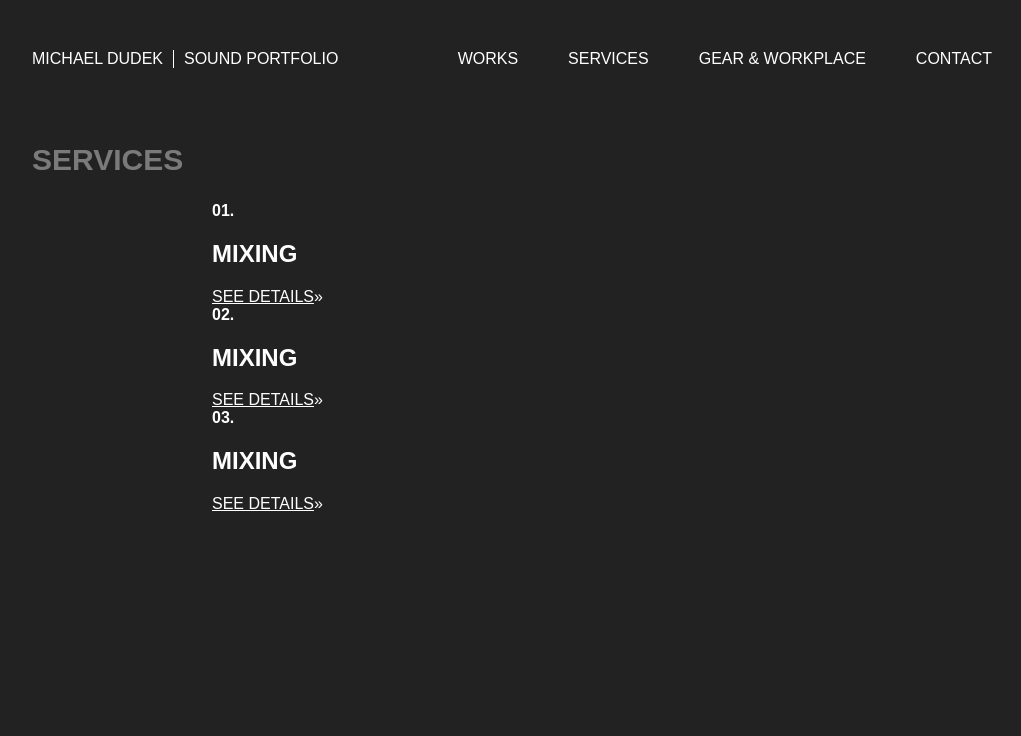
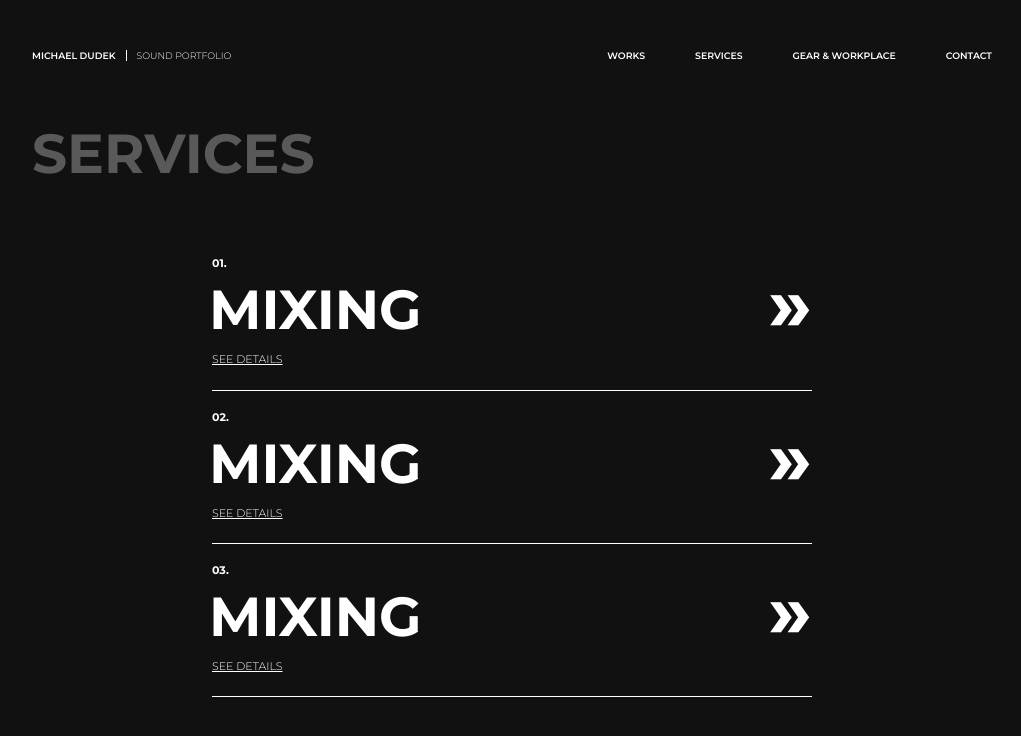
Before and after one commit to kwieccia/mdudek-sound, a React (Create React App) app: page /services in a window 1280 px wide. Shown: the top 736 px of the page, without its empty margins (128-1149 px from the left). Built offline with nearby package versions, Linux system fonts and the light colour scheme.

Commit message:
Typography styles

```diff
--- a/src/App.js
+++ b/src/App.js
@@ -1,7 +1,7 @@
 import React, { Component } from 'react';
 import './styles/animations.css';
 import css from './styles/styles';
-import Radium from 'radium';
+import Radium, {StyleRoot} from 'radium';
 import { BrowserRouter, Route, Switch, Link, withRouter } from 'react-router-dom';
 import { TransitionGroup, CSSTransition } from "react-transition-group";
 
@@ -15,7 +15,6 @@ import Error404 from './pages/Error404';
 
 class AppContent extends Component {
   render() {
-    console.warn(this.props)
     return (
       <div style={styles.pageWrapper(this.props.location.pathname)}>
         <header style={styles.pageHeader}>
@@ -57,9 +56,11 @@ const App = withRouter(Radium(AppContent));
 
 export default class WrappedApp extends Component {
   render = () => (
-    <BrowserRouter>
-      <App />
-    </BrowserRouter>
+    <StyleRoot>
+      <BrowserRouter>
+        <App />
+      </BrowserRouter>
+    </StyleRoot>
   )
 }
 
@@ -69,7 +70,7 @@ const switchBackground = (page) => {
     case '/works':
       return 'navy';
     default:
-      return '#222';
+      return '#111';
   }
 }
 
@@ -87,23 +88,29 @@ const styles = {
   pageContent: {
     maxWidth: '100%',
     width: css._wrapperWidth,
-    textAlign: 'left'
+    textAlign: 'left',
+    paddingBottom: 80
   },
   pageHeader: {
     textTransform: 'uppercase',
     maxWidth: '100%',
     width: css._wrapperWidth,
-    padding: '50px 0',
-    display: 'flex'
+    padding: '50px 0 40px',
+    display: 'flex',
+    fontSize: '0.85em',
+    '@media screen and (max-width: 640px)': {
+      padding: '25px 0'
+    }
   },
   pageMenu: {
-    marginLeft: 'auto'
+    marginLeft: 'auto',
+    fontWeight: 600
   },
   pageMenuLink: {...css.link, ...{
     marginLeft: 50
   }},
   pageTitle: {
-
+    fontWeight: 600
   },
   pageCaption: {
     borderLeft: '1px solid white',
--- a/src/content/works/survivalGame.jsx
+++ b/src/content/works/survivalGame.jsx
@@ -5,7 +5,11 @@ export default {
   description: (
     <React.Fragment>
       <p>dfdsfvd vd gdf</p>
-      <p>nkdvjbvbdhs fadj fnskd</p>
+      <p>nkdvjbvbdhs fadj fnskdnkdvjbvbdhs fadj fnskdnkdvjbvbdhs fadj fnskd
+      nkdvjbvbdhs fadj fnskdnkdvjbvbdhs fadj fnskdnkdvjbvbdhs fadj fnskd
+      nkdvjbvbdhs fadj fnskdnkdvjbvbdhs fadj fnskdnkdvjbvbdhs fadj fnskd
+      nkdvjbvbdhs fadj fnskdnkdvjbvbdhs fadj fnskdnkdvjbvbdhs fadj fnskd
+      nkdvjbvbdhs fadj fnskdnkdvjbvbdhs fadj fnskdnkdvjbvbdhs fadj fnskd</p>
     </React.Fragment>
   ),
   category: "composing, mixing",
--- a/src/pages/Gear.jsx
+++ b/src/pages/Gear.jsx
@@ -1,18 +1,21 @@
 import React, { Component } from 'react';
 import css from '../styles/styles';
 import content from '../content/gear';
+import Radium from 'radium';
 
-export default class Gear extends Component {
+class Gear extends Component {
   render() {
   console.warn('GEAR')
     return (
       <section>
         <h1 style={css.h1}>Gear</h1>
-        <article style={{...styles.gearDescription, ...{columnCount: 3}}}>
+        <article style={{...styles.gearDescription, ...styles.gearListing}}>
           {content.map((entry, i) => (
             <dl key={i} style={styles.gearList}>
-              <dt>{entry.name}</dt>
-              <dd>{entry.list.map((e, j) => <div key={j}>{e}</div>)}</dd>
+              <dt style={styles.gearListTitle}>{entry.name}</dt>
+              <dd style={styles.gearListItems}>
+                {entry.list.map((e, j) => <div style={styles.gearListItem} key={j}>{e}</div>)}
+              </dd>
             </dl>
           ))}
         </article>
@@ -25,6 +28,8 @@ export default class Gear extends Component {
   }
 }
 
+export default Radium(Gear);
+
 const styles = {
   gearDescription: {
     maxWidth: css._contentWidth,
@@ -32,8 +37,29 @@ const styles = {
     margin: '0 auto'
   },
   gearList: {
-    margin: 0,
+    margin: '0 0 25px',
     padding: 0,
     textTransform: 'uppercase'
+  },
+  gearListTitle: {
+    textTransform: 'uppercase',
+    fontSize: '1.3em',
+    margin: '0 0 5px',
+    fontWeight: 800
+  },
+  gearListItem: {
+    display: 'list-item',
+    fontSize: '1.1em',
+    lineHeight: 1.6
+  },
+  gearListItems: {
+    margin: '0 0 0 16px'
+  },
+  gearListing: {
+    columnCount: 3,
+    marginBottom: 50,
+    '@media screen and (max-width: 640px)': {
+      columnCount: 2
+    }
   }
 };
--- a/src/pages/Services.jsx
+++ b/src/pages/Services.jsx
@@ -2,6 +2,8 @@ import React, { Component } from 'react';
 import css from '../styles/styles';
 import content from '../content/services';
 import { Link } from 'react-router-dom';
+import Radium from 'radium';
+const StyledLink = Radium(Link);
 
 class Entry extends Component {
   state = { maxHeight: 'auto' };
@@ -28,31 +30,33 @@ class Entry extends Component {
     return (
       <article onClick={() => this.props.onClick(this.props.counter - 1)}>
         <div style={styles.serviceLink}>
+          <span style={styles.serviceArrows}>»</span>
           <span>
             <strong>{("0" + this.props.counter).slice(-2)}. </strong>
           </span>
           <h2 style={styles.serviceName}>{this.props.content.name}</h2>
           <div style={
             this.props.expanded
-              ? {...styles.serviceDescExpanded, ...{maxHeight: this.state.maxHeight + 40}}
+              ? {...styles.serviceDescExpanded, ...{maxHeight: this.state.maxHeight}}
               : styles.serviceDescHidden
           }>
             <div ref={this.descriptionRef}>
               {this.props.content.description}
-              <Link to="/contact" style={css.button}>Contact</Link>
+              <StyledLink to="/contact" style={{...css.button, ...styles.button}}>Contact</StyledLink>
             </div>
           </div>
           <span style={styles.servicePrompt}>
             {this.props.expanded ? 'hide details' : 'see details'}
           </span>
-          <span style={styles.serviceArrows}>»</span>
         </div>
       </article>
     )
   }
 }
 
-export default class Services extends Component {
+const StyledEntry = Radium(Entry);
+
+class Services extends Component {
   state = {
     expanded: content.map(e => false)
   };
@@ -74,7 +78,7 @@ export default class Services extends Component {
       <section>
         <h1 style={css.h1}>Services</h1>
         {content.map((entry, i) => (
-          <Entry content={entry} counter={i+1} key={i}
+          <StyledEntry content={entry} counter={i+1} key={i}
             onClick={this.toggle}
             expanded={this.state.expanded[i]}
           />
@@ -84,22 +88,28 @@ export default class Services extends Component {
   }
 }
 
+export default Radium(Services);
+
 const styles = {
-  serviceName: {
-    textTransform: 'uppercase'
-  },
+  serviceName: {...css.h1, ...{
+    opacity: 1,
+    margin: '7px 0 0 -3px'
+  }},
   serviceLink: {...css.link, ...{
     maxWidth: css._contentWidth,
     display: 'block',
     margin: '0 auto',
+    padding: '20px 0 23px',
+    borderBottom: '1px solid white',
     ':hover': {
-      cursor: 'pointer',
-      color: 'red'
+      cursor: 'pointer'
     }
   }},
   servicePrompt: {
     textTransform: 'uppercase',
-    textDecoration: 'underline'
+    textDecoration: 'underline',
+    marginTop: 10,
+    display: 'inline-block'
   },
   serviceDescHidden: {
     overflow: 'hidden',
@@ -109,5 +119,15 @@ const styles = {
   serviceDescExpanded: {
     overflow: 'hidden',
     transition: 'all 1s ease-in-out'
+  },
+  serviceArrows: {
+    opacity: 1,
+    fontSize: '7em',
+    margin: 0,
+    fontWeight: 700,
+    float: 'right'
+  },
+  button: {
+    margin: '10px 0 15px'
   }
 };
--- a/src/pages/Work.jsx
+++ b/src/pages/Work.jsx
@@ -3,6 +3,7 @@ import Error404 from './Error404';
 import { Link } from 'react-router-dom';
 import css from '../styles/styles';
 import SoundPlayer from '../components/SoundPlayer';
+import Radium from 'radium';
 
 import survivalGame from '../content/works/survivalGame';
 
@@ -23,7 +24,7 @@ const Video = (props) => (
   </div>
 );
 
-export default class Work extends Component {
+class Work extends Component {
   state = {
     playing: null
   };
@@ -73,16 +74,30 @@ export default class Work extends Component {
   }
 }
 
+export default Radium(Work);
+
 const styles = {
   h1: {...css.h1, ...{
-    marginBottom: 0
+    marginBottom: 0,
+    '@media screen and (max-width: 767px)': {
+      display: 'none'
+    }
   }},
   h2: {...css.h1, ...{
-    opacity: 1
+    opacity: 1,
+    marginTop: 40,
+    clear: 'both',
+    '@media screen and (max-width: 767px)': {
+      paddingTop: 20
+    },
+    '@media screen and (max-width: 640px)': {
+      fontSize: '3em'
+    }
   }},
   h3: {
     textTransform: 'uppercase',
-    fontSize: '1.4rem'
+    fontSize: '1.3em',
+    margin: '3em 0 1.5em'
   },
   backLink: {
     color: 'white',
--- a/src/pages/Works.jsx
+++ b/src/pages/Works.jsx
@@ -2,40 +2,58 @@ import React, { Component } from 'react';
 import css from '../styles/styles';
 import content from '../content/works';
 import { Link } from 'react-router-dom';
+import Radium from 'radium';
 
 const Entry = (props) => (
   <article>
     <Link to={`/works/${props.content.url}`} style={styles.workLink}>
+    <span style={styles.workArrows}>»</span>
       <span>
         <strong>{("0" + props.counter).slice(-2)}. </strong>
         {props.content.description}
       </span>
-      <h2>{props.content.name}</h2>
+      <h2 style={styles.workName}>{props.content.name}</h2>
       <span style={styles.workPrompt}>see project</span>
-      <span style={styles.workArrows}>»</span>
     </Link>
   </article>
 );
 
-export default class Works extends Component {
+const StyledEntry = Radium(Entry);
+
+class Works extends Component {
   render() {
     return (
       <section>
         <h1 style={css.h1}>Works</h1>
-        {content.map((entry, i) => <Entry content={entry} counter={i+1} key={i} />)}
+        {content.map((entry, i) => <StyledEntry content={entry} counter={i+1} key={i} />)}
       </section>
     );
   }
 }
+
+export default Radium(Works);
 
 const styles = {
   workLink: {...css.link, ...{
     textTransform: 'uppercase',
     maxWidth: css._contentWidth,
     display: 'block',
-    margin: '0 auto'
+    margin: '0 auto',
+    borderBottom: '1px solid white',
+    padding: '20px 0 23px'
   }},
   workPrompt: {
     textDecoration: 'underline'
+  },
+  workName: {...css.h1, ...{
+    opacity: 1,
+    margin: '7px 0 10px -3px'
+  }},
+  workArrows: {
+    opacity: 1,
+    fontSize: '7em',
+    margin: 0,
+    fontWeight: 700,
+    float: 'right'
   }
 };
--- a/src/styles/animations.css
+++ b/src/styles/animations.css
@@ -1,9 +1,5 @@
 .fade-enter {
     animation: showPageOnLoad 1s ease-in-out 0s alternate;
-    position: absolute;
-    top: 0;
-    left: 0;
-    width: 100%;
 }
 
 .fade-enter.fade-enter-active {}
--- a/src/styles/common.css
+++ b/src/styles/common.css
@@ -1,7 +1,15 @@
+@import url('https://fonts.googleapis.com/css?family=Montserrat:300,600,700');
+
 body {
   margin: 0;
   padding: 0;
-  font-family: sans-serif;
+  font-family: 'Montserrat', sans-serif;
+  font-size: 11px;
+  line-height: 1.2;
+}
+
+p {
+  line-height: 1.6;
 }
 
 dl {
--- a/src/styles/styles.jsx
+++ b/src/styles/styles.jsx
@@ -2,16 +2,26 @@ export default {
   _wrapperWidth: 960,
   _contentWidth: 600,
   h1: {
-    fontSize: '30px',
-    opacity: 0.4,
+    fontSize: '5em',
+    opacity: 0.3,
     textTransform: 'uppercase',
-    fontWeight: 'bold'
+    fontWeight: 700,
+    margin: '20px 0 50px',
+    '@media screen and (max-width: 640px)': {
+      fontSize: '3em',
+      margin: '10px 0 20px'
+    }
   },
   link: {
     color: 'white',
     textDecoration: 'none'
   },
   button: {
-
+    border: '1px solid white',
+    padding: '10px 15px',
+    display: 'inline-block',
+    color: 'white',
+    textDecoration: 'none',
+    textTransform: 'uppercase'
   }
 };
```
Also changed, not shown: src/components/SoundPlayer.jsx (+21 -7 lines).
